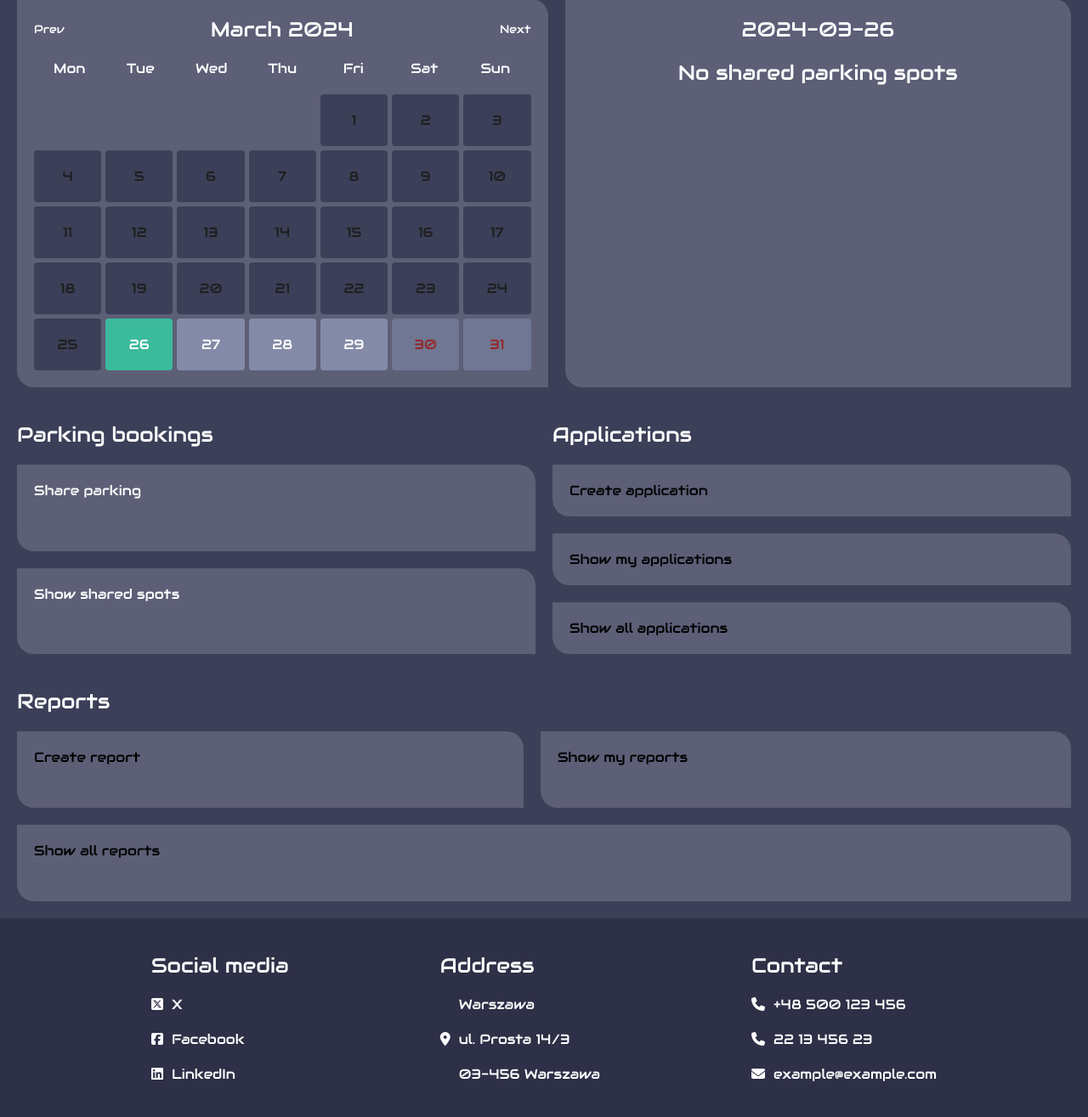
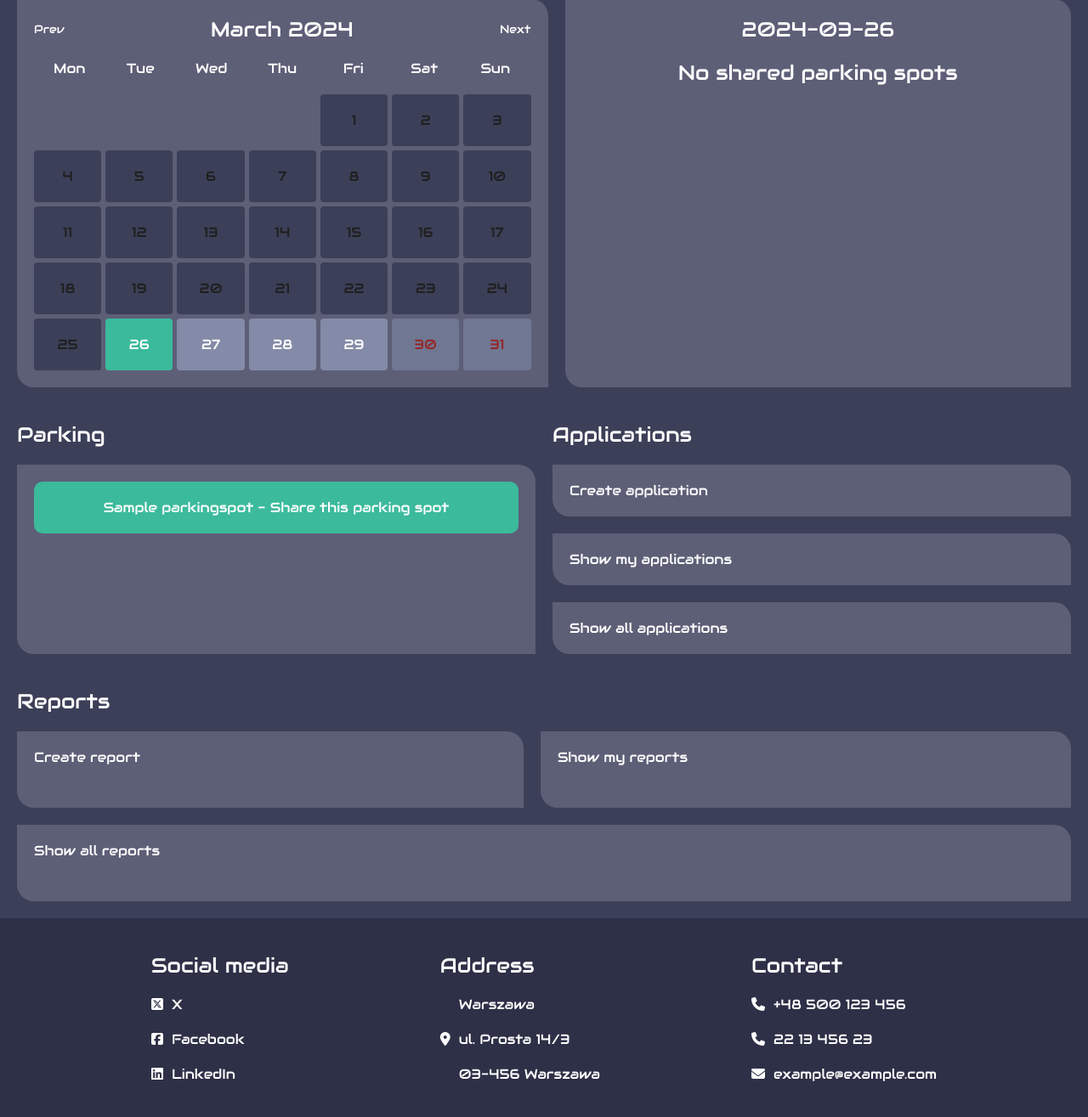
Before and after one commit to SzymonPiatek/Intranet, a Django app: page / in a window 1280 px wide. Shown: the part 152-1467 px from the top of the page at 85% size. Run offline with Django 5.2, Linux system fonts and the light colour scheme; a user stored in the database is signed in; tables that the repository leaves empty hold one stand-in row (values such as "Sample post"); some libraries are stand-ins or nearby versions.

Commit message:
User Parking Spot

```diff
--- a/website/parkings/urls.py
+++ b/website/parkings/urls.py
@@ -1,6 +1,7 @@
 from django.urls import path
-from .views import get_parking_booking_from_date
+from .views import get_parking_booking_from_date, get_user_parking_data
 
 urlpatterns = [
     path('get_parking_booking_from_date/', get_parking_booking_from_date, name='get_parking_booking_from_date'),
+    path('get_user_parking_data/', get_user_parking_data, name='get_user_parking_data'),
 ]
--- a/website/parkings/views.py
+++ b/website/parkings/views.py
@@ -27,3 +27,10 @@ def get_parking_booking_from_date(request):
             return JsonResponse({'parking_booking': booking_data})
         else:
             return JsonResponse({'info': info})
+
+
+def get_user_parking_data(request):
+    user_parking_spot = ParkingSpot.objects.filter(owner=request.user)
+    if user_parking_spot.exists():
+        user_parking_spot_json = {'spot': user_parking_spot.first().name}
+        return JsonResponse({'user_parking_spot': user_parking_spot_json})
--- a/website/static/css/styles.css
+++ b/website/static/css/styles.css
@@ -104,9 +104,6 @@ footer .container .content .block .item .text {
   flex: 1;
   gap: 20px;
 }
-.home .container .content .block .items a {
-  color: #000;
-}
 .home .container .content .block .items .item {
   background: #5d5f77;
   min-width: 500px;
@@ -129,6 +126,15 @@ footer .container .content .block .item .text {
   border-radius: 10px;
 }
 .home .container .content .block .items .item.events .info {
+  text-align: center;
+}
+.home .container .content .block .items.parkings .item .spot {
+  background: #3BBA9C;
+  text-align: center;
+  padding: 20px 20px;
+  border-radius: 10px;
+}
+.home .container .content .block .items.parkings .item .info {
   text-align: center;
 }
 
--- a/website/static/js/elements/calendar.js
+++ b/website/static/js/elements/calendar.js
@@ -3,7 +3,7 @@ document.addEventListener('DOMContentLoaded', function() {
     const nextMonthButton = document.getElementById('nextMonth');
     const currentMonthDisplay = document.getElementById('currentMonth');
     const daysContainer = document.querySelector('.calendar .days');
-    const parkingBookingContainer = document.getElementById('parkingBooking');
+    const parkingBookingContainer = document.getElementById('eventParkingBooking');
 
     let currentDate = new Date();
 
--- /dev/null
+++ b/website/static/js/parkings/parking_data.js
@@ -0,0 +1,28 @@
+document.addEventListener('DOMContentLoaded', function() {
+    const parkingDataUrl = document.getElementById('parkingData');
+    const parkingItemsContainer = document.getElementById('parkingItems');
+
+    function showParkingData () {
+        const url = parkingDataUrl.getAttribute('data-url');
+        fetch(url)
+            .then(response => response.json())
+            .then(data => {
+                if (data.hasOwnProperty('user_parking_spot')) {
+                    const userParkingSpot = data.user_parking_spot.spot;
+                    const userParkingSpotDiv = Object.assign(document.createElement('div'),
+                        {className: 'item', id: 'shareParking'});
+                    const userParkingSpotElement = Object.assign(document.createElement('div'),
+                        {className: 'spot'});
+
+                    userParkingSpotElement.innerHTML = `${userParkingSpot} - Share this parking spot`;
+                    userParkingSpotDiv.appendChild(userParkingSpotElement);
+                    parkingItemsContainer.appendChild(userParkingSpotDiv);
+                }
+            })
+            .catch(error => {
+                console.error('Error:', error);
+            })
+    }
+
+    showParkingData()
+});
--- a/website/static/scss/home.scss
+++ b/website/static/scss/home.scss
@@ -32,9 +32,6 @@
           flex-wrap: wrap;
           flex: 1;
           gap: 20px;
-          a {
-            color: $text-color-2;
-          }
           .item {
             background: $block-item-background;
             min-width: 500px;
@@ -49,6 +46,19 @@
                 text-align: center;
               }
               .booking {
+                background: $booking-background;
+                text-align: center;
+                padding: 20px 20px;
+                border-radius: 10px;
+              }
+              .info {
+                text-align: center;
+              }
+            }
+          }
+          &.parkings {
+            .item {
+              .spot {
                 background: $booking-background;
                 text-align: center;
                 padding: 20px 20px;
--- a/website/templates/base.html
+++ b/website/templates/base.html
@@ -21,6 +21,8 @@
 
 <!-- My Calendar -->
     <script src="{% static 'js/elements/calendar.js' %}"></script>
+<!-- Parking Data -->
+    <script src="{% static 'js/parkings/parking_data.js' %}"></script>
 
 </head>
 <body>
--- a/website/templates/home.html
+++ b/website/templates/home.html
@@ -15,31 +15,16 @@
                             {% include 'elements/calendar.html' %}
                         </div>
                         <div class="item events" id="eventsContainer">
-                            <div id="parkingBooking" data-url="{% url 'get_parking_booking_from_date'%}" style="display: none"></div>
+                            <div id="eventParkingBooking" data-url="{% url 'get_parking_booking_from_date'%}" style="display: none"></div>
                         </div>
                     </div>
                 </div>
 
                 <div class="block">
-                    <h2>Parking bookings</h2>
-                    <div class="items">
-                        {% if user_have_parking_spot %}
-                            <div href="/" class="item">
-                                Share parking
-                            </div>
-                            <div href="/" class="item">
-                                Show shared spots
-                            </div>
-                        {% else %}
-                            <a href="/" class="item">
-                                Reserve parking
-                            </a>
-                            <a href="/" class="item">
-                                Show my reservation
-                            </a>
-                        {% endif %}
+                    <h2>Parking</h2>
+                    <div class="items parkings" id="parkingItems">
+                        <div id="parkingData" data-url="{% url 'get_user_parking_data'%}" style="display: none"></div>
                     </div>
-
                 </div>
 
                 <div class="block">
```
Also changed, not shown: 1 other file.
